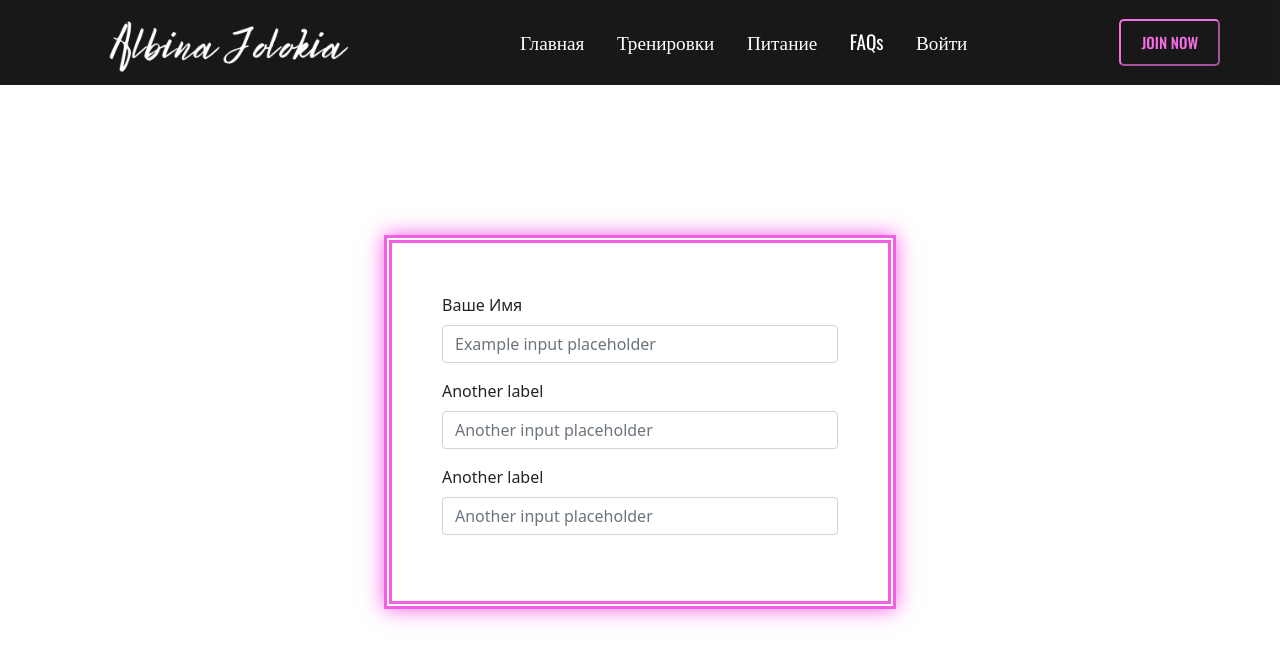
After one commit to dvsdevious/Albina-website, a PHP site: page /join.html in a window 1280 px wide. The commit adds this page. Shown: the top 663 px of the page. Run offline with PHP 8.4, Linux system fonts and the light colour scheme; some libraries are stand-ins or nearby versions.

Commit message:
Created the JoinMe form

```diff
--- /dev/null
+++ b/join.html
@@ -0,0 +1,83 @@
+<!DOCTYPE html>
+<html lang="en">
+  <head>
+    <meta charset="UTF-8" />
+    <meta http-equiv="X-UA-Compatible" content="IE=edge" />
+    <meta name="viewport" content="width=device-width, initial-scale=1.0" />
+    <title>Home - Albina</title>
+    <link
+      href="https://cdn.jsdelivr.net/npm/bootstrap@5.0.2/dist/css/bootstrap.min.css"
+      rel="stylesheet"
+      integrity="sha384-EVSTQN3/azprG1Anm3QDgpJLIm9Nao0Yz1ztcQTwFspd3yD65VohhpuuCOmLASjC"
+      crossorigin="anonymous"
+    />
+    <link rel="preconnect" href="https://fonts.googleapis.com" />
+    <link rel="preconnect" href="https://fonts.gstatic.com" crossorigin />
+    <link
+      href="https://fonts.googleapis.com/css2?family=Oswald:wght@300;400;500&display=swap"
+      rel="stylesheet"
+    />
+    <script
+      src="https://kit.fontawesome.com/130f0ad984.js"
+      crossorigin="anonymous"
+    ></script>
+    <link rel="stylesheet" href="src/style.css" />
+  </head>
+  <body>
+    <nav class="sticky-top">
+      <div class="logo">
+        <img src="media/Logo Cursive.png" width="150" />
+      </div>
+      <ul class="nav-links">
+        <li><a href="index.html" class="nav-tem is-active">Главная</a></li>
+        <li><a href="workouts.html" class="nav-item">Тренировки</a></li>
+        <li><a href="nutrition.html" class="nav-item">Питание</a></li>
+        <li><a href="#" class="nav-item">FAQs</a></li>
+        <li><a href="#" class="nav-item">Войти</a></li>
+      </ul>
+      <a href="join.html"><button class="register-btn">Join Now</button></a>
+
+      <div class="burger">
+        <div class="line1"></div>
+        <div class="line2"></div>
+        <div class="line2"></div>
+      </div>
+    </nav>
+
+    <div class="join">
+      <div class="border-box">
+        <div class="mb-3">
+          <label for="formGroupExampleInput" class="form-label">Ваше Имя</label>
+          <input
+            type="text"
+            class="form-control"
+            id="formGroupExampleInput"
+            placeholder="Example input placeholder"
+          />
+        </div>
+        <div class="mb-3">
+          <label for="formGroupExampleInput2" class="form-label"
+            >Another label</label
+          >
+          <input
+            type="text"
+            class="form-control"
+            id="formGroupExampleInput2"
+            placeholder="Another input placeholder"
+          />
+        </div>
+        <div class="mb-3">
+          <label for="formGroupExampleInput2" class="form-label"
+            >Another label</label
+          >
+          <input
+            type="text"
+            class="form-control"
+            id="formGroupExampleInput2"
+            placeholder="Another input placeholder"
+          />
+        </div>
+      </div>
+    </div>
+  </body>
+</html>
--- a/src/style.css
+++ b/src/style.css
@@ -25,6 +25,20 @@ nav {
   color: white;
   font-family: "Oswald", serif;
   font-size: larger;
+}
+.nav-item:hover:before {
+  opacity: 1;
+  bottom: 0;
+}
+.nav-item:hover {
+  color: #f45fe3;
+}
+.is-active:hover:before {
+  opacity: 1;
+  bottom: 0;
+}
+.is-active:hover {
+  color: #f45fe3;
 }
 .nav-links li {
   list-style: none;
@@ -174,6 +188,18 @@ nav {
 .content-workouts p {
   color: aliceblue;
 }
+
+/* JOIN ME */
+.join {
+  margin: 150px auto;
+  width: 40%;
+  border: 8px solid #f45fe3;
+  border-style: double;
+  padding: 50px 50px 50px 50px;
+  box-sizing: border-box;
+  box-shadow: 0 0 20px #f45fe3;
+}
+
 /* All other stuff */
 
 .fa-instagram {
```
Also changed, not shown: index.html (+7 -7 lines).
